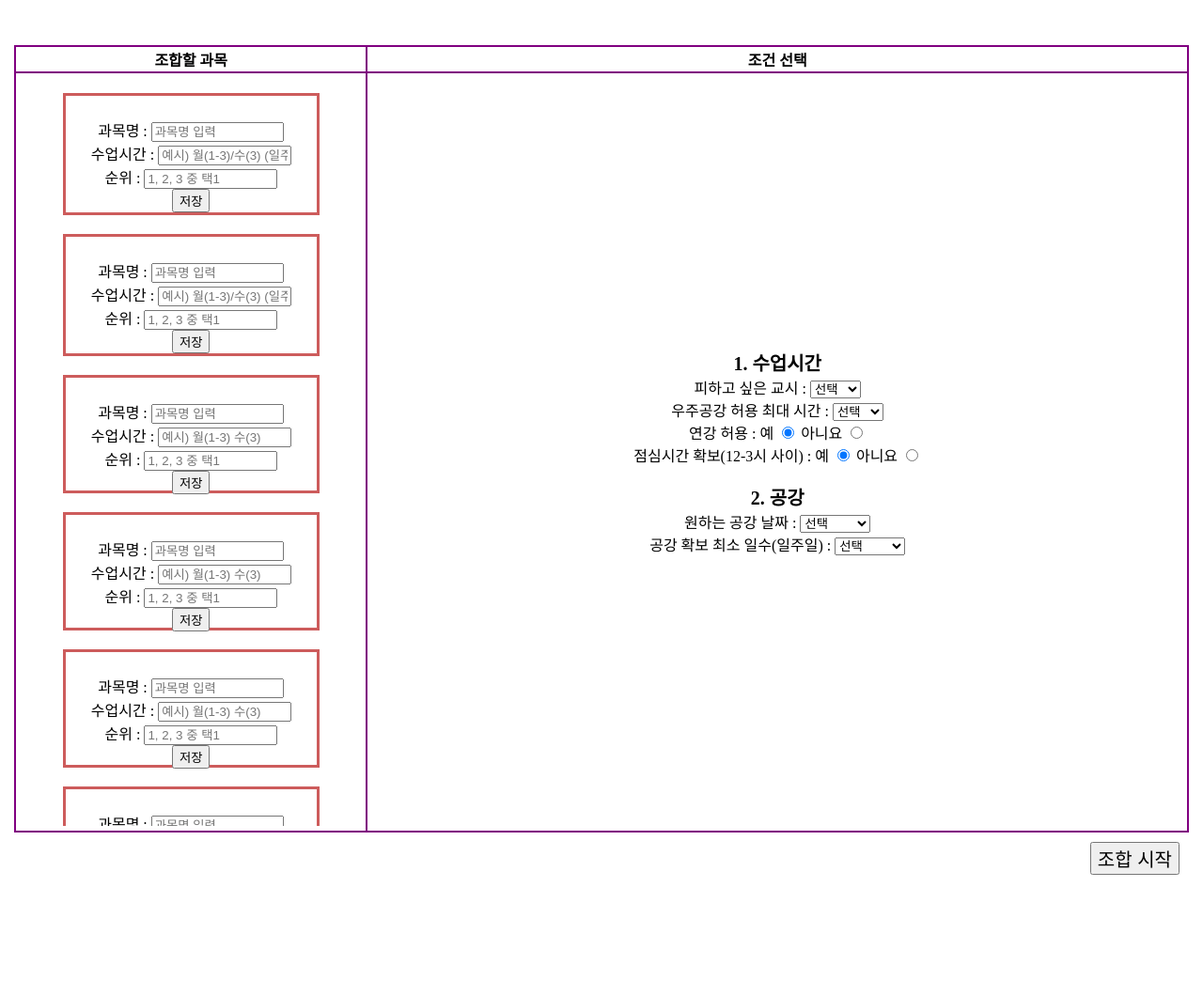
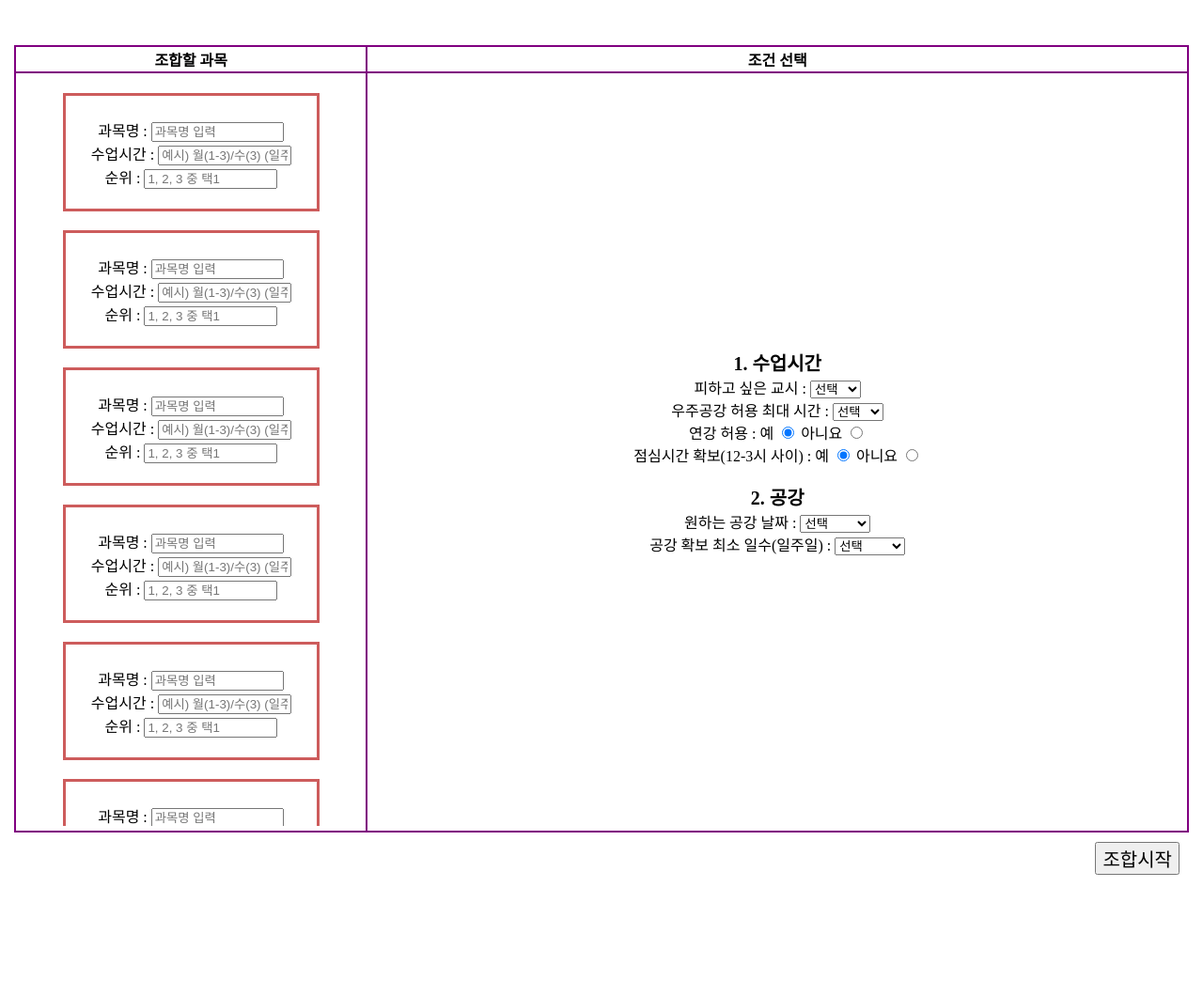
Before and after one commit to Imjieunn/Automatic_TimeTable_Maker, a Flask app: page /select in a window 1280 px wide. Shown: the whole page at 94% size. Run offline with Flask 2, Linux system fonts and the light colour scheme.

Commit message:
modified

```diff
--- a/app.py
+++ b/app.py
@@ -25,16 +25,9 @@ def select():
 
 @app.route('/result')
 def result():
-    name_list=[]
-    time_list=[]
-    num_list=[]
-    subject_name = request.args.get("subject")
-    name_list.append(subject_name)
-    time = request.args.get("time")
-    time_list.append(time)
-    num = request.args.get("num")
-    num_list.append(num)
-    return render_template("result.html")
+    val = request.form
+    print("val from html" + str(val))
+    # return render_template("result.html", result=val)
 
 if __name__ == '__main__':
     app.run(debug=True)
--- a/templates/select.html
+++ b/templates/select.html
@@ -6,6 +6,7 @@
 </head>
 
 <body style="overflow-y: hidden">
+  <form action="/result" method="GET">
   <div class="outlier">
   <div class="content_box">
     <table width="100%" height="100px" style="text-align:center">
@@ -15,168 +16,162 @@
         <td>
           <div class="list_box">
 
-            <form action="/result" method="get">
             <div class="select_subject">
               <div style="padding-top: 9%;">
-              과목명 : <input style="width:50%;" required name ="subject" placeholder="과목명 입력"/>
+              과목명 : <input style="width:50%;" required name ="subject1" placeholder="과목명 입력"/>
               <br>
-              수업시간 : <input style="width:50%" name="time" placeholder="예시) 월(1-3)/수(3) (일주일에 2번인 경우)"/>
+              수업시간 : <input style="width:50%" name="time1" placeholder="예시) 월(1-3)/수(3) (일주일에 2번인 경우)"/>
               <br>
-              순위 : <input style="width:50%" name="num" placeholder="1, 2, 3 중 택1"/>
+              순위 : <input style="width:50%" name="num1" placeholder="1, 2, 3 중 택1"/>
               <br>
-              <button>저장</button>
               </div>
             </div>
 
-            <form action="/result" method="get">
             <div class="select_subject">
               <div style="padding-top: 9%;">
-              과목명 : <input style="width:50%;" required name ="subject" placeholder="과목명 입력"/>
+              과목명 : <input style="width:50%;"  name ="subject2" placeholder="과목명 입력"/>
               <br>
-              수업시간 : <input style="width:50%" name="time" placeholder="예시) 월(1-3)/수(3) (일주일에 2번인 경우)"/>
+              수업시간 : <input style="width:50%" name="time2" placeholder="예시) 월(1-3)/수(3) (일주일에 2번인 경우)"/>
               <br>
-              순위 : <input style="width:50%" name="num" placeholder="1, 2, 3 중 택1"/>
+              순위 : <input style="width:50%" name="num2" placeholder="1, 2, 3 중 택1"/>
               <br>
-              <button>저장</button>
-              </div>
-            </div>
-            </form>
-
-            <div class="select_subject">
-              <div style="padding-top: 9%;">
-              과목명 : <input type="text" style="width:50%;" id = "name" placeholder="과목명 입력"/>
-              <br>
-              수업시간 : <input type="text" style="width:50%" id = "time" placeholder="예시) 월(1-3) 수(3)"/>
-              <br>
-              순위 : <input type="text" style="width:50%" id = "num" placeholder="1, 2, 3 중 택1"/>
-              <br>
-              <input type="button" value="저장" onclick="work()"/>
               </div>
             </div>
             <div class="select_subject">
               <div style="padding-top: 9%;">
-              과목명 : <input type="text" style="width:50%;" id = "name" placeholder="과목명 입력"/>
+              과목명 : <input style="width:50%;"  name ="subject2" placeholder="과목명 입력"/>
               <br>
-              수업시간 : <input type="text" style="width:50%" id = "time" placeholder="예시) 월(1-3) 수(3)"/>
+              수업시간 : <input style="width:50%" name="time2" placeholder="예시) 월(1-3)/수(3) (일주일에 2번인 경우)"/>
               <br>
-              순위 : <input type="text" style="width:50%" id = "num" placeholder="1, 2, 3 중 택1"/>
+              순위 : <input style="width:50%" name="num2" placeholder="1, 2, 3 중 택1"/>
               <br>
-              <input type="button" value="저장" onclick="work()"/>
               </div>
             </div>
             <div class="select_subject">
               <div style="padding-top: 9%;">
-              과목명 : <input type="text" style="width:50%;" id = "name" placeholder="과목명 입력"/>
+              과목명 : <input style="width:50%;"  name ="subject3" placeholder="과목명 입력"/>
               <br>
-              수업시간 : <input type="text" style="width:50%" id = "time" placeholder="예시) 월(1-3) 수(3)"/>
+              수업시간 : <input style="width:50%" name="time3" placeholder="예시) 월(1-3)/수(3) (일주일에 2번인 경우)"/>
               <br>
-              순위 : <input type="text" style="width:50%" id = "num" placeholder="1, 2, 3 중 택1"/>
+              순위 : <input style="width:50%" name="num3" placeholder="1, 2, 3 중 택1"/>
               <br>
-              <input type="button" value="저장" onclick="work()"/>
               </div>
             </div>
             <div class="select_subject">
               <div style="padding-top: 9%;">
-              과목명 : <input type="text" style="width:50%;" id = "name" placeholder="과목명 입력"/>
+              과목명 : <input style="width:50%;"  name ="subject4" placeholder="과목명 입력"/>
               <br>
-              수업시간 : <input type="text" style="width:50%" id = "time" placeholder="예시) 월(1-3) 수(3)"/>
+              수업시간 : <input style="width:50%" name="time4" placeholder="예시) 월(1-3)/수(3) (일주일에 2번인 경우)"/>
               <br>
-              순위 : <input type="text" style="width:50%" id = "num" placeholder="1, 2, 3 중 택1"/>
+              순위 : <input style="width:50%" name="num4" placeholder="1, 2, 3 중 택1"/>
               <br>
-              <input type="button" value="저장" onclick="work()"/>
               </div>
             </div>
             <div class="select_subject">
               <div style="padding-top: 9%;">
-              과목명 : <input type="text" style="width:50%;" id = "name" placeholder="과목명 입력"/>
+              과목명 : <input style="width:50%;"  name ="subject5" placeholder="과목명 입력"/>
               <br>
-              수업시간 : <input type="text" style="width:50%" id = "time" placeholder="예시) 월(1-3) 수(3)"/>
+              수업시간 : <input style="width:50%" name="time5" placeholder="예시) 월(1-3)/수(3) (일주일에 2번인 경우)"/>
               <br>
-              순위 : <input type="text" style="width:50%" id = "num" placeholder="1, 2, 3 중 택1"/>
+              순위 : <input style="width:50%" name="num5" placeholder="1, 2, 3 중 택1"/>
               <br>
-              <input type="button" value="저장" onclick="work()"/>
               </div>
             </div>
             <div class="select_subject">
               <div style="padding-top: 9%;">
-              과목명 : <input type="text" style="width:50%;" id = "name" placeholder="과목명 입력"/>
+              과목명 : <input style="width:50%;"  name ="subject6" placeholder="과목명 입력"/>
               <br>
-              수업시간 : <input type="text" style="width:50%" id = "time" placeholder="예시) 월(1-3) 수(3)"/>
+              수업시간 : <input style="width:50%" name="time6" placeholder="예시) 월(1-3)/수(3) (일주일에 2번인 경우)"/>
               <br>
-              순위 : <input type="text" style="width:50%" id = "num" placeholder="1, 2, 3 중 택1"/>
+              순위 : <input style="width:50%" name="num6" placeholder="1, 2, 3 중 택1"/>
               <br>
-              <input type="button" value="저장" onclick="work()"/>
               </div>
             </div>
             <div class="select_subject">
               <div style="padding-top: 9%;">
-              과목명 : <input type="text" style="width:50%;" id = "name" placeholder="과목명 입력"/>
+              과목명 : <input style="width:50%;"  name ="subject7" placeholder="과목명 입력"/>
               <br>
-              수업시간 : <input type="text" style="width:50%" id = "time" placeholder="예시) 월(1-3) 수(3)"/>
+              수업시간 : <input style="width:50%" name="time7" placeholder="예시) 월(1-3)/수(3) (일주일에 2번인 경우)"/>
               <br>
-              순위 : <input type="text" style="width:50%" id = "num" placeholder="1, 2, 3 중 택1"/>
+              순위 : <input style="width:50%" name="num7" placeholder="1, 2, 3 중 택1"/>
               <br>
-              <input type="button" value="저장" onclick="work()"/>
               </div>
             </div>
             <div class="select_subject">
               <div style="padding-top: 9%;">
-              과목명 : <input type="text" style="width:50%;" id = "name" placeholder="과목명 입력"/>
+              과목명 : <input style="width:50%;"  name ="subject8" placeholder="과목명 입력"/>
               <br>
-              수업시간 : <input type="text" style="width:50%" id = "time" placeholder="예시) 월(1-3) 수(3)"/>
+              수업시간 : <input style="width:50%" name="time8" placeholder="예시) 월(1-3)/수(3) (일주일에 2번인 경우)"/>
               <br>
-              순위 : <input type="text" style="width:50%" id = "num" placeholder="1, 2, 3 중 택1"/>
+              순위 : <input style="width:50%" name="num8" placeholder="1, 2, 3 중 택1"/>
               <br>
-              <input type="button" value="저장" onclick="work()"/>
               </div>
             </div>
             <div class="select_subject">
               <div style="padding-top: 9%;">
-              과목명 : <input type="text" style="width:50%;" id = "name" placeholder="과목명 입력"/>
+              과목명 : <input style="width:50%;"  name ="subject9" placeholder="과목명 입력"/>
               <br>
-              수업시간 : <input type="text" style="width:50%" id = "time" placeholder="예시) 월(1-3) 수(3)"/>
+              수업시간 : <input style="width:50%" name="time9" placeholder="예시) 월(1-3)/수(3) (일주일에 2번인 경우)"/>
               <br>
-              순위 : <input type="text" style="width:50%" id = "num" placeholder="1, 2, 3 중 택1"/>
+              순위 : <input style="width:50%" name="num9" placeholder="1, 2, 3 중 택1"/>
               <br>
-              <input type="button" value="저장" onclick="work()"/>
               </div>
             </div>
             <div class="select_subject">
               <div style="padding-top: 9%;">
-              과목명 : <input type="text" style="width:50%;" id = "name" placeholder="과목명 입력"/>
+              과목명 : <input style="width:50%;"  name ="subject10" placeholder="과목명 입력"/>
               <br>
-              수업시간 : <input type="text" style="width:50%" id = "time" placeholder="예시) 월(1-3) 수(3)"/>
+              수업시간 : <input style="width:50%" name="time10" placeholder="예시) 월(1-3)/수(3) (일주일에 2번인 경우)"/>
               <br>
-              순위 : <input type="text" style="width:50%" id = "num" placeholder="1, 2, 3 중 택1"/>
+              순위 : <input style="width:50%" name="num10" placeholder="1, 2, 3 중 택1"/>
               <br>
-              <input type="button" value="저장" onclick="work()"/>
               </div>
             </div>
             <div class="select_subject">
               <div style="padding-top: 9%;">
-              과목명 : <input type="text" style="width:50%;" id = "name" placeholder="과목명 입력"/>
+              과목명 : <input style="width:50%;"  name ="subject11" placeholder="과목명 입력"/>
               <br>
-              수업시간 : <input type="text" style="width:50%" id = "time" placeholder="예시) 월(1-3) 수(3)"/>
+              수업시간 : <input style="width:50%" name="time11" placeholder="예시) 월(1-3)/수(3) (일주일에 2번인 경우)"/>
               <br>
-              순위 : <input type="text" style="width:50%" id = "num" placeholder="1, 2, 3 중 택1"/>
+              순위 : <input style="width:50%" name="num11" placeholder="1, 2, 3 중 택1"/>
               <br>
-              <input type="button" value="저장" onclick="work()"/>
               </div>
             </div>
             <div class="select_subject">
               <div style="padding-top: 9%;">
-              과목명 : <input type="text" style="width:50%;" id = "name" placeholder="과목명 입력"/>
+              과목명 : <input style="width:50%;"  name ="subject12" placeholder="과목명 입력"/>
               <br>
-              수업시간 : <input type="text" style="width:50%" id = "time" placeholder="예시) 월(1-3) 수(3)"/>
+              수업시간 : <input style="width:50%" name="time12" placeholder="예시) 월(1-3)/수(3) (일주일에 2번인 경우)"/>
               <br>
-              순위 : <input type="text" style="width:50%" id = "num" placeholder="1, 2, 3 중 택1"/>
+              순위 : <input style="width:50%" name="num12" placeholder="1, 2, 3 중 택1"/>
               <br>
-              <input type="button" value="저장" onclick="work()"/>
               </div>
             </div>
+            <div class="select_subject">
+              <div style="padding-top: 9%;">
+              과목명 : <input style="width:50%;"  name ="subject13" placeholder="과목명 입력"/>
+              <br>
+              수업시간 : <input style="width:50%" name="time13" placeholder="예시) 월(1-3)/수(3) (일주일에 2번인 경우)"/>
+              <br>
+              순위 : <input style="width:50%" name="num13" placeholder="1, 2, 3 중 택1"/>
+              <br>
+              </div>
+            </div>
+            <div class="select_subject">
+              <div style="padding-top: 9%;">
+              과목명 : <input style="width:50%;"  name ="subject14" placeholder="과목명 입력"/>
+              <br>
+              수업시간 : <input style="width:50%" name="time14" placeholder="예시) 월(1-3)/수(3) (일주일에 2번인 경우)"/>
+              <br>
+              순위 : <input style="width:50%" name="num14" placeholder="1, 2, 3 중 택1"/>
+              <br>
+              </div>
+            </div>
+
+
         </td>
         <td>
-          <b id = "list">1. 수업시간{{a}}</b>
+          <b id = "list">1. 수업시간</b>
           <br>
           피하고 싶은 교시 : <select name="avoid_time">
             <option value="">선택</option>
@@ -227,9 +222,10 @@
         </td>
       </tr>
     </table>
-    <input type="button" value="조합 시작" style="font-size: 20px; float: right; position: relative; top: 10px; right: 10px;" onclick="location.href='/result'"/>
+    <button value="조합 시작" style="font-size: 20px; float: right; position: relative; top: 10px; right: 10px;">조합시작</button>
   </div>
   </div>
+  </form>
 </body>
 
 </html>
```
Also changed, not shown: templates/result.html (+4 -3 lines).
